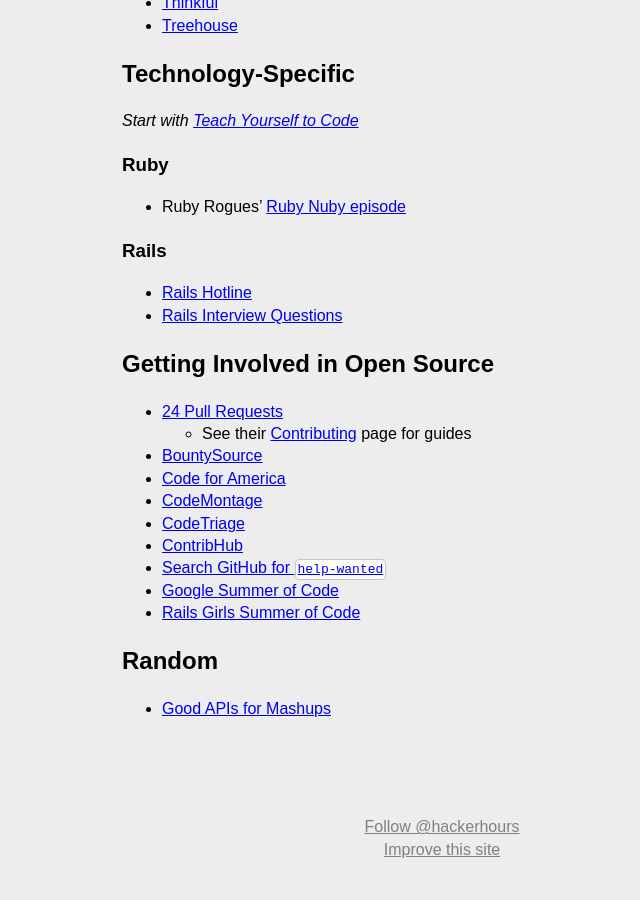
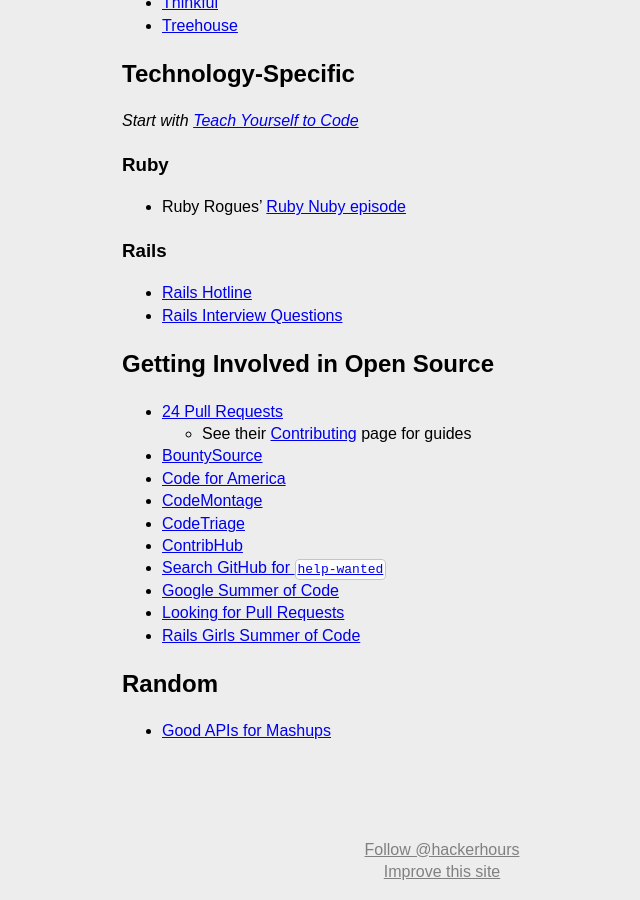
Before and after one commit to HackerHours/hackerhours.org, a Jekyll site: the page built from resources.md, in a window 1280 px wide and 900 px high, scrolled down 1519 px. Shown: the whole window, without its empty margins (198-838 px from the left). Built offline with Jekyll 4.4.1, drawn with Linux system fonts in a browser that asks for light colours; nearby versions of some CDN libraries; some web fonts are replaced; Markdown is read by kramdown in place of the engine named in the settings; comment, search, counter and statistics services are not loaded; before the commit the page ends 2396 px from its top, so only the background shows below that.

Commit message:
add Looking for Pull Requests

```diff
--- a/resources.md
+++ b/resources.md
@@ -75,6 +75,7 @@
 * [ContribHub](http://contribhub.com/)
 * [Search GitHub for `help-wanted`](https://github.com/search?q=state%3Aopen+label%3Ahelp-wanted&type=Issues)
 * [Google Summer of Code](https://developers.google.com/open-source/soc/)
+* [Looking for Pull Requests](http://www.lookingforpullrequests.com/)
 * [Rails Girls Summer of Code](http://railsgirlssummerofcode.org/)
 
 ## Random
```
